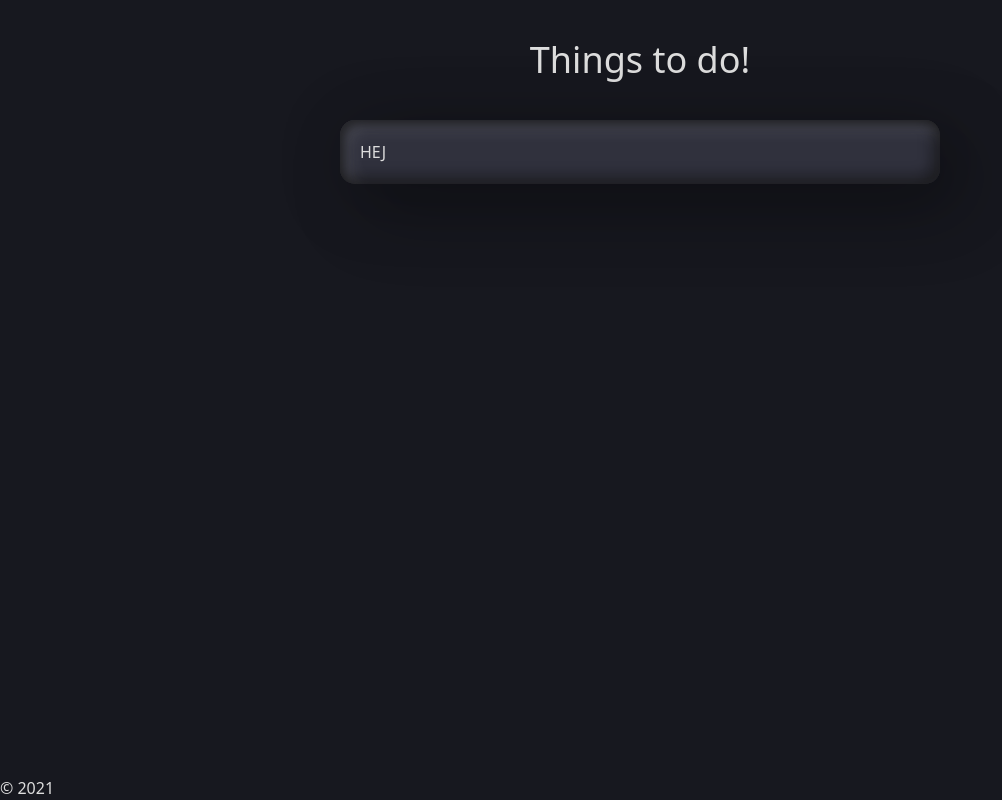
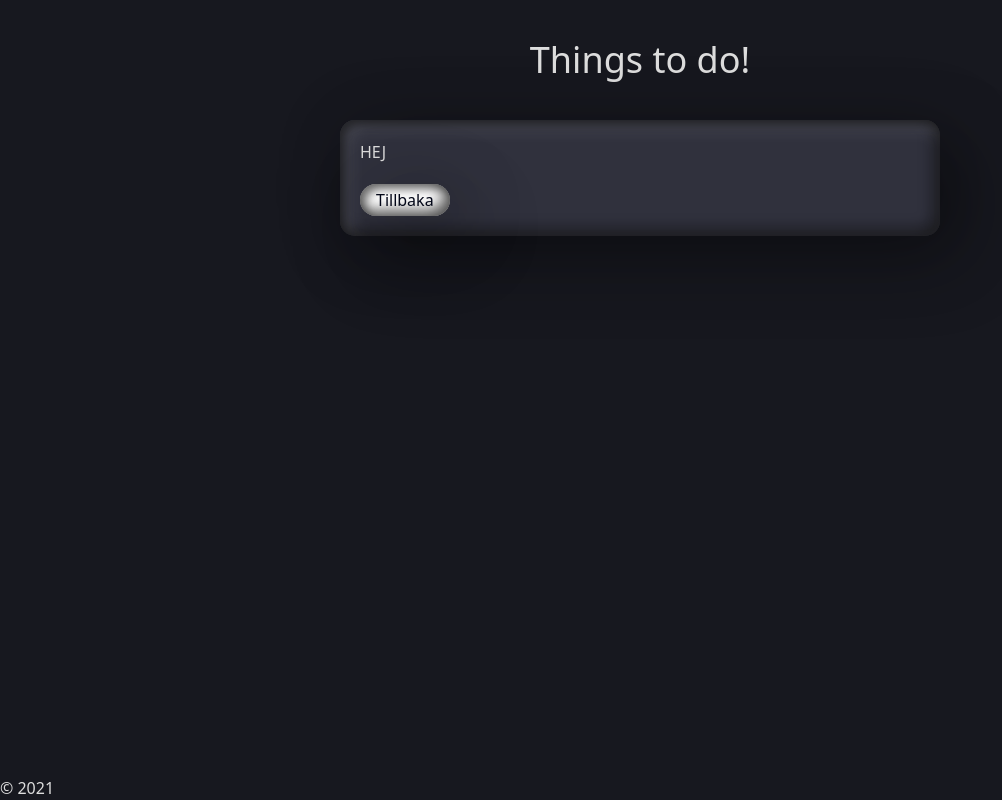
Before and after one commit to danibystrom/todo-list, a React (Vite) app: page /archived in a window 1280 px wide. Shown: the whole page, without its empty margins (0-1002 px from the left). Built offline with nearby package versions, Linux system fonts and the light colour scheme.

Commit message:
Added "back"-button on archived-page

```diff
--- a/src/ArchivedTodos.tsx
+++ b/src/ArchivedTodos.tsx
@@ -1,7 +1,14 @@
+import { Link } from "react-router-dom";
+
 function ArchivedTodos() {
   return (
     <>
       <h1>HEJ</h1>
+      <Link to="/">
+        <button className="mr-2 rounded-2xl px-4 py-1 mt-5 text-slate-950 bg-white border-slate-50 ">
+          Tillbaka
+        </button>
+      </Link>
     </>
   );
 }
```
